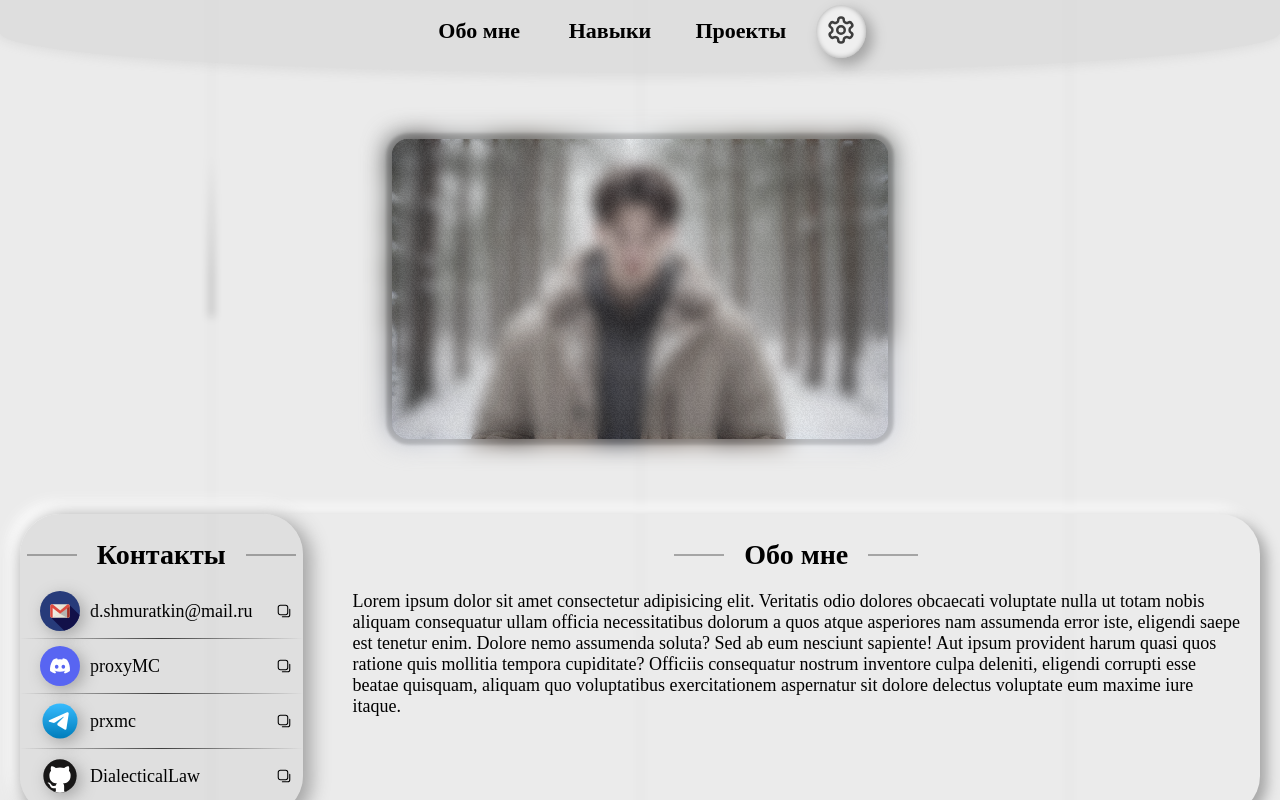
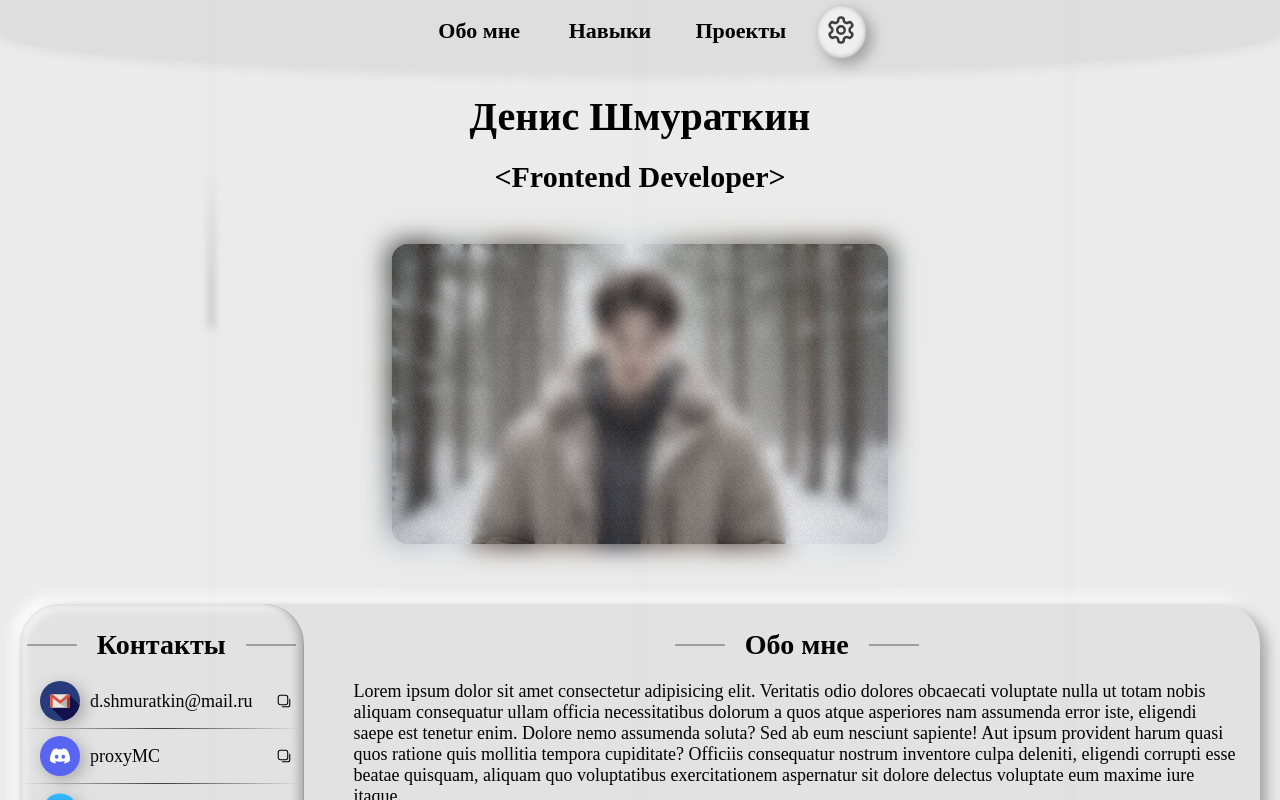
Before and after one commit to DialecticalLaw/cv, a Next.js app: page / in a window 1280 px wide. Shown: the top 800 px of the page. Built offline with nearby package versions, Linux system fonts and the light colour scheme; a web font is replaced by a local one.

Commit message:
feat: add minor design improvements

```diff
--- a/src/app/page.module.css
+++ b/src/app/page.module.css
@@ -5,7 +5,7 @@
   width: 100%;
   max-width: 1440px;
   margin-top: 4rem;
-  padding: 2rem;
+  padding: 0 2rem 2rem 2rem;
 }
 
 .contacts_summary {
@@ -14,5 +14,6 @@
   box-shadow:
     0.6rem 0.6rem 1.3rem 0.1rem var(--dark-shadow),
     -0.6rem -0.6rem 1.3rem 0.1rem var(--light-shadow);
+  backdrop-filter: brightness(96%);
   border-radius: 4rem;
 }
--- a/src/components/Contacts/Contacts.module.css
+++ b/src/components/Contacts/Contacts.module.css
@@ -1,10 +1,11 @@
 .section {
   padding: 2rem 0;
-  backdrop-filter: brightness(95%);
+  backdrop-filter: brightness(90%);
   border-radius: 4rem;
   box-shadow:
-    0.5rem 0.5rem 1.8rem 0.4rem var(--dark-shadow),
-    -0.5rem -0.5rem 1.8rem 0.4rem var(--light-shadow);
+    inset -0.3rem -0.3rem 1rem 0.1rem var(--dark-shadow),
+    inset 0.3rem 0.3rem 1rem 0.1rem var(--light-shadow);
+  border-right: 0.1rem solid var(--weak-color);
 }
 
 .list {
--- a/src/components/Intro/Intro.module.css
+++ b/src/components/Intro/Intro.module.css
@@ -3,7 +3,7 @@
   flex-direction: column;
   align-items: center;
   gap: 2rem;
-  margin: 0.6rem 0 2.5rem 0;
+  margin-bottom: 1rem;
 }
 
 .image_wrapper {
@@ -11,16 +11,22 @@
   position: relative;
   display: flex;
   flex-direction: column;
-  justify-content: space-between;
+  justify-content: flex-end;
   width: 40%;
   height: 30rem;
   margin: 0 auto;
   border-radius: 1.6rem;
-  transition: 0.4s;
+  transition: 0.8s;
 }
 
-.image_wrapper:not(.active):hover {
-  transform: scale(1.03);
+.active {
+  margin: 1.5rem 0 6rem 0;
+  transform: scale(1.2);
+}
+
+.image_wrapper:not(.active):hover .glow {
+  filter: blur(1.7rem);
+  transform: scale(1.04);
 }
 
 .image,
@@ -45,6 +51,7 @@
   z-index: 0;
   filter: blur(1.2rem);
   transform: scale(1.02);
+  transition: 0.4s;
 }
 
 .glass {
@@ -60,7 +67,7 @@
   background-repeat: repeat;
   border-radius: 1.6rem;
   backdrop-filter: blur(0.65rem) saturate(50%);
-  animation: pulse 1.8s infinite;
+  animation: pulse 1.5s infinite;
   transition: 4s;
   cursor: pointer;
 }
@@ -71,26 +78,29 @@
   cursor: default;
 }
 
-.text_name {
+.title {
+  margin-top: -3rem;
+  text-align: center;
   font-size: 3rem;
   font-weight: bold;
-  text-align: center;
-  transition: 0.6s;
 }
 
-.active .text_name {
-  transform: translateY(-135%);
+.text_name {
+  margin-top: -2rem;
+  font-size: 4rem;
 }
 
 .text_location {
+  opacity: 0;
   font-weight: bold;
   font-size: 2rem;
   text-align: center;
-  transition: 0.6s 0.3s;
+  transition: 0.6s 0.4s;
 }
 
 .active .text_location {
-  transform: translateY(135%);
+  opacity: 1;
+  transform: translateY(145%);
 }
 
 .icon {
--- a/src/components/Intro/Intro.tsx
+++ b/src/components/Intro/Intro.tsx
@@ -9,9 +9,11 @@ export function Intro() {
   const [isActive, setActive] = useState(false);
 
   return (
+    <>
+      <p className={`${styles.title} ${styles.text_name}`}>Денис Шмураткин</p>
+      <h1 className={styles.title}>&lt;Frontend Developer&gt;</h1>
       <div className={styles.intro}>
         <div onClick={() => setActive(true)} className={`${styles.image_wrapper} ${isActive ? styles.active : ''}`}>
-        <p className={styles.text_name}>Денис Шмураткин</p>
           <p className={styles.text_location}>
             <Image className={styles.icon} src={locationIcon} alt="location" /> Локация: Россия, Сыктывкар
           </p>
@@ -26,5 +28,6 @@ export function Intro() {
           <div className={styles.glass} />
         </div>
       </div>
+    </>
   );
 }
--- a/src/components/Shared/Header/Header.module.css
+++ b/src/components/Shared/Header/Header.module.css
@@ -58,7 +58,8 @@
 .settings:active {
   box-shadow:
     0 0 0.5rem 0 var(--dark-shadow),
-    inset 0.6rem 0.6rem 1.3rem 0.1rem var(--dark-shadow);
+    inset 0.6rem 0.6rem 1.3rem 0.1rem var(--dark-shadow),
+    inset -0.6rem -0.6rem 1.3rem 0.1rem var(--light-shadow);
   transform: scale(0.92);
 }
 
```
Lines whose indentation alone changed are shown as unchanged.
